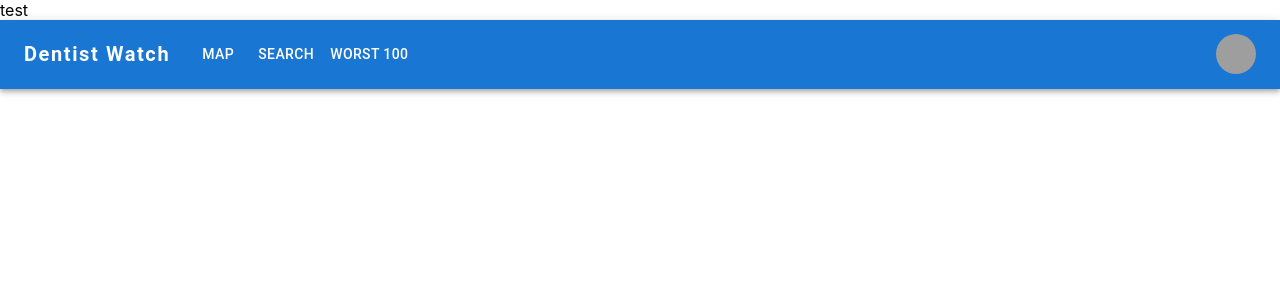
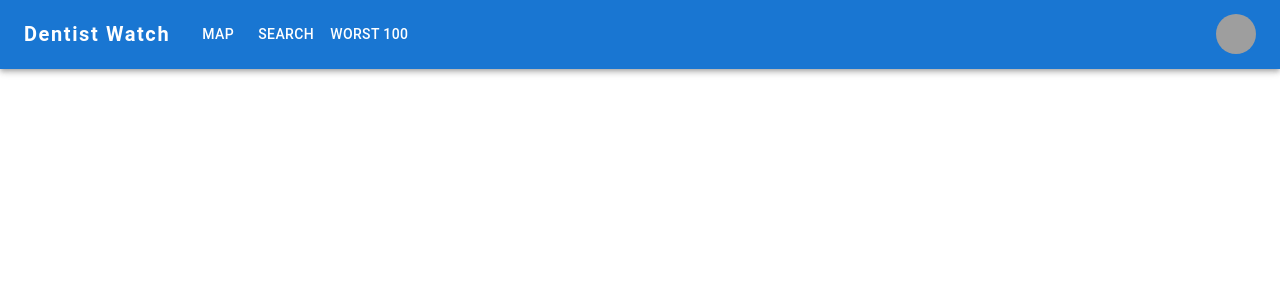
Before and after one commit to SABaltz/Watchers, a React (Create React App) app in the folder DentistWatch/client/: page / in a window 1280 px wide. Shown: the top 300 px of the page. Built offline with nearby package versions, Linux system fonts and the light colour scheme; grey boxes are pictures that could not be loaded.

Commit message:
Test netlift automatic build

```diff
--- a/DentistWatch/client/src/App.js
+++ b/DentistWatch/client/src/App.js
@@ -6,7 +6,6 @@ import Footer from "./components/Footer";
 function App() {
     return (
         <>
-            <div>test</div>
             <NavBar/>
             <BrowserRouter>
                 <Routes>
```
